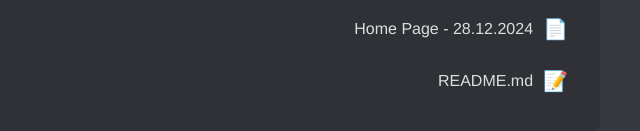
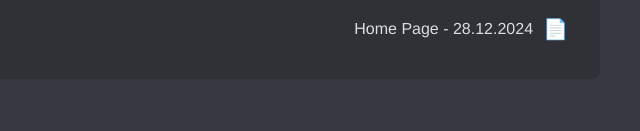
Before and after one commit to Zach770/M.S.Community, a plain HTML site: page index.html in a window 1280 px wide. Shown: the part 167-298 px from the top of the page, without its empty margins (640-1280 px from the left). Drawn offline with Linux system fonts and the light colour scheme.

Commit message:
Update index.html

```diff
--- a/index.html
+++ b/index.html
@@ -131,12 +131,6 @@
                         <span class="file-name">Home Page - 28.12.2024</span>
                     </a>
                 </li>
-                <li class="file-item">
-                    <a href="README.md" class="file-link">
-                        <span class="file-icon">📝</span>
-                        <span class="file-name">README.md</span>
-                    </a>
-                </li>
             </ul>
         </div>
     </div>
```
